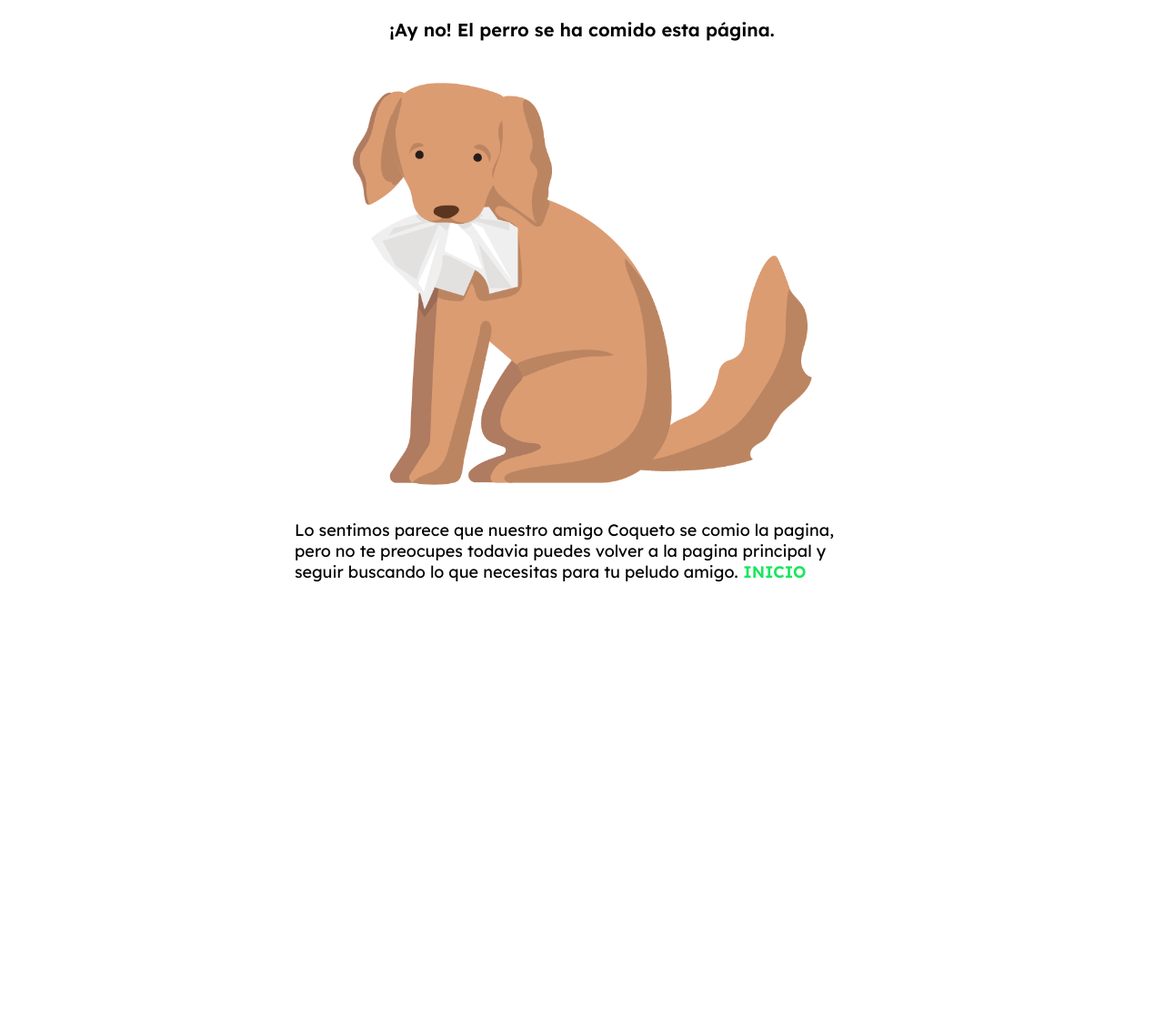
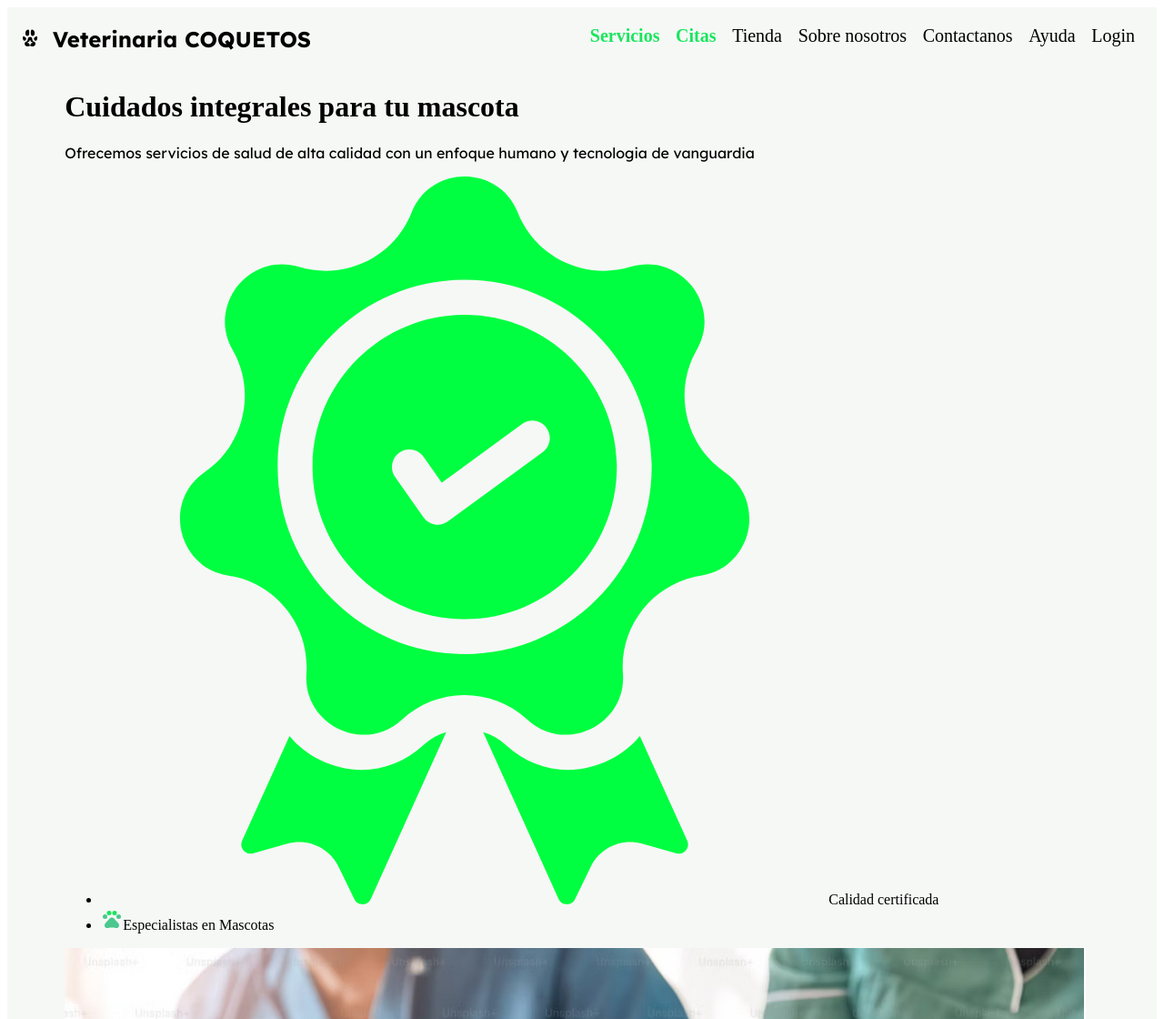
Before and after one commit to solzambrano/Veterinaria, a React (Vite) app: page /services in a window 1280 px wide. Shown: the top 1120 px of the page at 91% size. Before the commit the page ends 800 px from the top, so only its background shows below. Built offline with nearby package versions, Linux system fonts and the light colour scheme.

Commit message:
ruteo y maquetacion de servicios

```diff
--- a/src/components/Navigation/Navigate.style.js
+++ b/src/components/Navigation/Navigate.style.js
@@ -23,7 +23,10 @@ export const NavContainerLogo =styled.div`
   display :flex;
  align-items: center;
  flex-direction:row;
+&:hover {
+    color: var(--color-Green-s);;
 
+  }
 
 
 `;
--- a/src/components/Navigation/index.jsx
+++ b/src/components/Navigation/index.jsx
@@ -1,6 +1,6 @@
 import {NavList,NavHeader,Lista, NavOptions,Logo,NavContainerLogo} from './Navigate.style';
 import { NavLink } from 'react-router-dom';
-import VeterinaryIcon from '../../assets/icons/veterinaria.svg'
+import VeterinaryIcon from '../../assets/icons/veterinary-care.svg'
 
 const Navigation = () => {
 return(
@@ -13,8 +13,8 @@ return(
             </NavLink>
         </NavContainerLogo>
         <NavOptions>
-           Servicios
-            Citas
+           <NavLink to='services'> Servicios</NavLink>
+            <NavLink>Citas</NavLink>
            <NavLink to='products' >Tienda </NavLink>
             Sobre nosotros
             <NavLink to='contact-us'>Contactanos </NavLink>
--- a/src/routes/index.jsx
+++ b/src/routes/index.jsx
@@ -11,6 +11,7 @@ import Politic from '../view/Politic';
 import Contact from '../view/Contact';
 import Terms from '../view/Terms';
 import Help from '../view/Help';
+import Services from '../view/Services';
 
 const Routes = () => {
 
@@ -45,6 +46,10 @@ const Routes = () => {
                 {
                     path:'help-support',
                     element:<Help/>
+                },
+                 {
+                    path:'services',
+                    element:<Services/>
                 }
             ]
         },
--- /dev/null
+++ b/src/view/Services/index.jsx
@@ -0,0 +1,35 @@
+import Card from "../../components/Cards/Card"
+import pet from '../../assets/icons/veterinaria.svg'
+import quality from '../../assets/icons/quality.svg'
+import Specialities from "../Home/specialties"
+import atencion from '../../assets/images/atencion.png'
+
+const Services = () => {
+    return(
+        <>
+        <div>
+            <div>
+
+        <h1>Cuidados integrales para tu <span>mascota </span></h1>
+        <p>Ofrecemos servicios de salud de alta calidad con un enfoque humano y tecnologia de vanguardia</p>
+        <ul>
+        <li>
+            <img src={quality}></img>
+            <span>Calidad certificada</span>
+        </li>
+        <li>
+            <img src={pet}></img>
+            <span>Especialistas en Mascotas</span>
+        </li>
+        </ul>
+            </div>
+            <div>
+                <img src={atencion} alt="doctores_atendiendo_mascota" />
+            </div>
+        </div>
+        <h2>Nuestras Especialidades</h2>
+        <Specialities/>
+        </>
+    )
+}
+export default Services
```
Also changed, not shown: src/assets/icons/quality.svg (added), src/assets/icons/veterinaria.svg.
